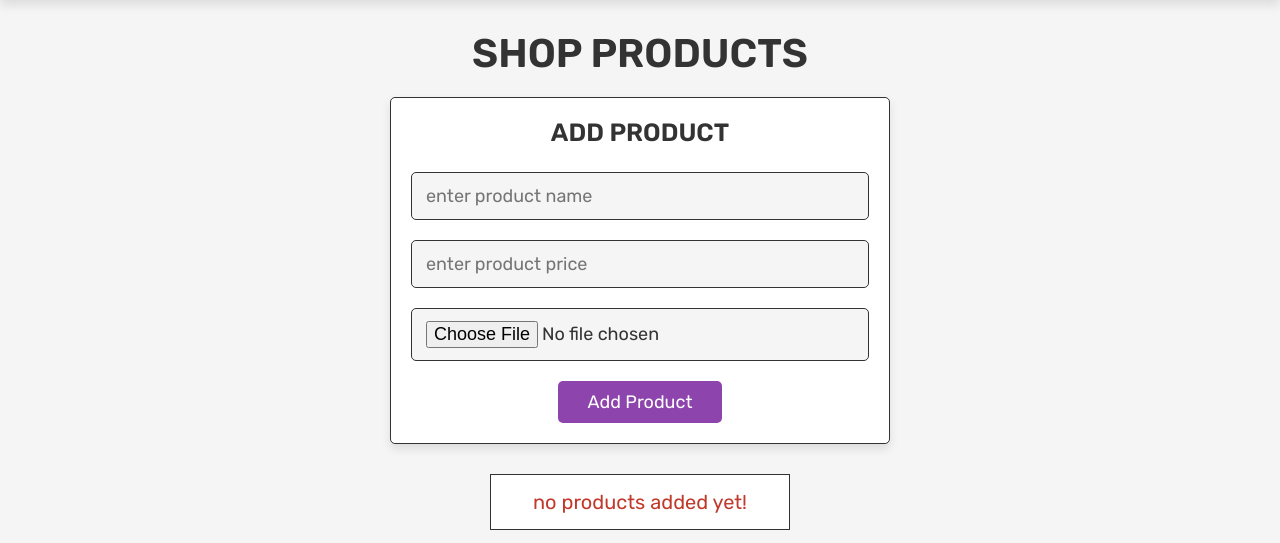
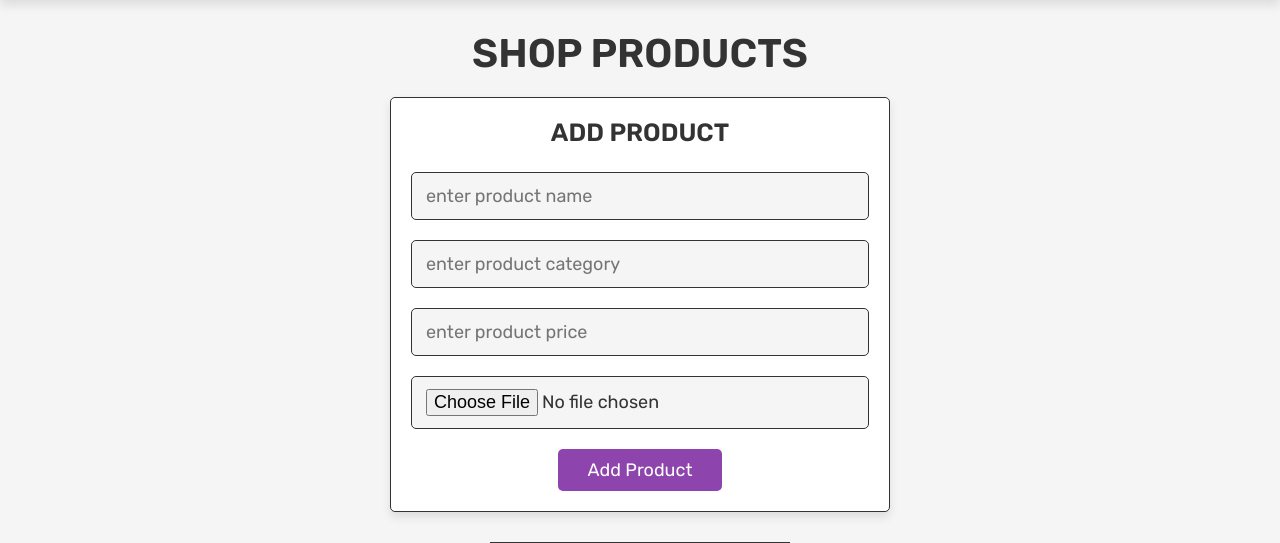
Before and after one commit to wahyualif23014/SMBD_PROJECT, a PHP site: page /admin_products.php in a window 1280 px wide. Shown: the part 69-612 px from the top of the page. Run offline with PHP 8.4, Linux system fonts and the light colour scheme; the visitor is signed in with stand-in values (Sample User, id 1); data that the repository does not hold is empty.

Commit message:
fix to category

```diff
--- a/admin_products.php
+++ b/admin_products.php
@@ -15,6 +15,7 @@ if(isset($_POST['add_product'])){
    $name = mysqli_real_escape_string($conn, $_POST['name']);
    $price = $_POST['price'];
    $image = $_FILES['image']['name'];
+
    $image_size = $_FILES['image']['size'];
    $image_tmp_name = $_FILES['image']['tmp_name'];
    $image_folder = 'uploaded_img/'.$image;
@@ -51,10 +52,11 @@ if(isset($_GET['delete'])){
 if(isset($_POST['update_product'])){
 
    $update_p_id = $_POST['update_p_id'];
+   $update_category = $_POST['update_category'];
    $update_name = $_POST['update_name'];
    $update_price = $_POST['update_price'];
 
-   mysqli_query($conn, "UPDATE `products` SET name = '$update_name', price = '$update_price' WHERE id = '$update_p_id'") or die('query failed');
+   mysqli_query($conn, "UPDATE `products` SET name = '$update_name', price = '$update_price', category = '$update_category' WHERE id = '$update_p_id'") or die('query failed');
 
    $update_image = $_FILES['update_image']['name'];
    $update_image_tmp_name = $_FILES['update_image']['tmp_name'];
@@ -106,6 +108,7 @@ if(isset($_POST['update_product'])){
    <form action="" method="post" enctype="multipart/form-data">
       <h3>add product</h3>
       <input type="text" name="name" class="box" placeholder="enter product name" required>
+      <input type="text" name="category" class="box" placeholder="enter product category" required>
       <input type="number" min="0" name="price" class="box" placeholder="enter product price" required>
       <input type="file" name="image" accept="image/jpg, image/jpeg, image/png" class="box" required>
       <input type="submit" value="add product" name="add_product" class="btn">
@@ -129,6 +132,7 @@ if(isset($_POST['update_product'])){
       <div class="box">
          <img src="uploaded_img/<?php echo $fetch_products['image']; ?>" alt="">
          <div class="name"><?php echo $fetch_products['name']; ?></div>
+         <div class="category"><?php echo $fetch_products['category']; ?></div>
          <div class="price">$<?php echo $fetch_products['price']; ?>/-</div>
          <a href="admin_products.php?update=<?php echo $fetch_products['id']; ?>" class="option-btn">update</a>
          <a href="admin_products.php?delete=<?php echo $fetch_products['id']; ?>" class="delete-btn" onclick="return confirm('delete this product?');">delete</a>
@@ -157,6 +161,8 @@ if(isset($_POST['update_product'])){
       <input type="hidden" name="update_old_image" value="<?php echo $fetch_update['image']; ?>">
       <img src="uploaded_img/<?php echo $fetch_update['image']; ?>" alt="">
       <input type="text" name="update_name" value="<?php echo $fetch_update['name']; ?>" class="box" required placeholder="enter product name">
+      <input type="text" name="update_category" value="<?php echo $fetch_update['category']; ?>" class="box" required placeholder="enter product category">
+
       <input type="number" name="update_price" value="<?php echo $fetch_update['price']; ?>" min="0" class="box" required placeholder="enter product price">
       <input type="file" class="box" name="update_image" accept="image/jpg, image/jpeg, image/png">
       <input type="submit" value="update" name="update_product" class="btn">
--- a/cart.php
+++ b/cart.php
@@ -69,6 +69,7 @@ if(isset($_GET['delete_all'])){
          <a href="cart.php?delete=<?php echo $fetch_cart['id']; ?>" class="fas fa-times" onclick="return confirm('delete this from cart?');"></a>
          <img src="uploaded_img/<?php echo $fetch_cart['image']; ?>" alt="">
          <div class="name"><?php echo $fetch_cart['name']; ?></div>
+         <div class="category"><?php echo $fetch_cart['category']; ?></div>
          <div class="price">$<?php echo $fetch_cart['price']; ?>/-</div>
          <form action="" method="post">
             <input type="hidden" name="cart_id" value="<?php echo $fetch_cart['id']; ?>">
--- a/home.php
+++ b/home.php
@@ -13,6 +13,7 @@ if(!isset($user_id)){
 if(isset($_POST['add_to_cart'])){
 
    $product_name = $_POST['product_name'];
+   $product_category = $_POST['product_category'];
    $product_price = $_POST['product_price'];
    $product_image = $_POST['product_image'];
    $product_quantity = $_POST['product_quantity'];
@@ -22,7 +23,7 @@ if(isset($_POST['add_to_cart'])){
    if(mysqli_num_rows($check_cart_numbers) > 0){
       $message[] = 'already added to cart!';
    }else{
-      mysqli_query($conn, "INSERT INTO `cart`(user_id, name, price, quantity, image) VALUES('$user_id', '$product_name', '$product_price', '$product_quantity', '$product_image')") or die('query failed');
+      mysqli_query($conn, "INSERT INTO `cart`(user_id, name, price, quantity, image, category) VALUES('$user_id', '$product_name', '$product_price', '$product_quantity', '$product_image', '$product_category')") or die('query failed');
       $message[] = 'product added to cart!';
    }
 
@@ -104,10 +105,12 @@ if(isset($_POST['add_to_cart'])){
      <form action="" method="post" class="box">
       <img class="image" src="uploaded_img/<?php echo $fetch_products['image']; ?>" alt="">
       <div class="name"><?php echo $fetch_products['name']; ?></div>
+      <div class="category"><?php echo $fetch_products['category']; ?></div>
       <div class="price">$<?php echo $fetch_products['price']; ?>/-</div>
       <input type="number" min="1" name="product_quantity" value="1" class="qty">
       <input type="hidden" name="product_name" value="<?php echo $fetch_products['name']; ?>">
       <input type="hidden" name="product_price" value="<?php echo $fetch_products['price']; ?>">
+      <input type="hidden" name="product_category" value="<?php echo $fetch_products['category']; ?>">
       <input type="hidden" name="product_image" value="<?php echo $fetch_products['image']; ?>">
       <input type="submit" value="add to cart" name="add_to_cart" class="btn">
      </form>
--- a/shop.php
+++ b/shop.php
@@ -16,13 +16,14 @@ if(isset($_POST['add_to_cart'])){
    $product_price = $_POST['product_price'];
    $product_image = $_POST['product_image'];
    $product_quantity = $_POST['product_quantity'];
+   $product_category = $_POST['product_category'];
 
    $check_cart_numbers = mysqli_query($conn, "SELECT * FROM `cart` WHERE name = '$product_name' AND user_id = '$user_id'") or die('query failed');
 
    if(mysqli_num_rows($check_cart_numbers) > 0){
       $message[] = 'already added to cart!';
    }else{
-      mysqli_query($conn, "INSERT INTO `cart`(user_id, name, price, quantity, image) VALUES('$user_id', '$product_name', '$product_price', '$product_quantity', '$product_image')") or die('query failed');
+      mysqli_query($conn, "INSERT INTO `cart`(user_id, name, price, quantity, image, category) VALUES('$user_id', '$product_name', '$product_price', '$product_quantity', '$product_image', '$product_category')") or die('query failed');
       $message[] = 'product added to cart!';
    }
 
@@ -68,9 +69,12 @@ if(isset($_POST['add_to_cart'])){
      <form action="" method="post" class="box">
       <img class="image" src="uploaded_img/<?php echo $fetch_products['image']; ?>" alt="">
       <div class="name"><?php echo $fetch_products['name']; ?></div>
+      <div class="category"><?php echo $fetch_products['category']; ?></div>
       <div class="price">$<?php echo $fetch_products['price']; ?>/-</div>
       <input type="number" min="1" name="product_quantity" value="1" class="qty">
       <input type="hidden" name="product_name" value="<?php echo $fetch_products['name']; ?>">
+      <input type="hidden" name="product_category" value="<?php echo $fetch_products['category']; ?>">
+
       <input type="hidden" name="product_price" value="<?php echo $fetch_products['price']; ?>">
       <input type="hidden" name="product_image" value="<?php echo $fetch_products['image']; ?>">
       <input type="submit" value="add to cart" name="add_to_cart" class="btn">
```
Also changed, not shown: uploaded_img/clever_lands.jpg (deleted), uploaded_img/shattered.jpg (added).
